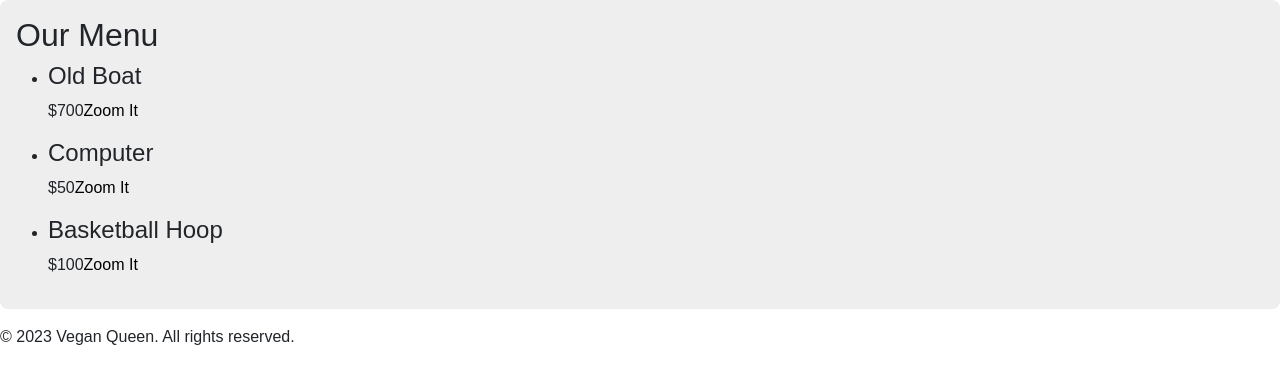
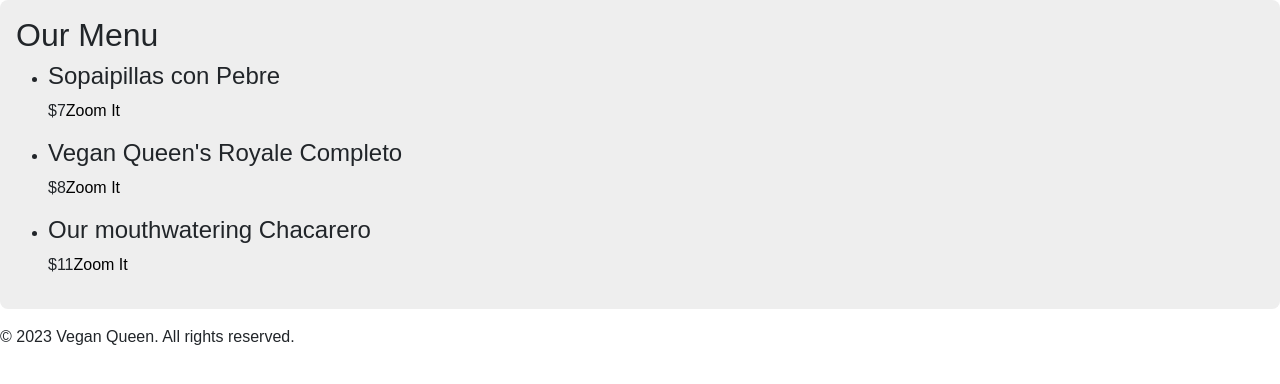
Before and after one commit to MariferVL/VQueen, an Angular app: page /menu in a window 1280 px wide. Shown: the top 384 px of the page. Built offline with nearby package versions, Linux system fonts and the light colour scheme.

Commit message:
fake data adapted for visual testing purposes

```diff
--- a/src/app/fake-data.ts
+++ b/src/app/fake-data.ts
@@ -2,34 +2,23 @@ import { Menu } from './types';
 
 export const fakeMenu: Menu[] = [{
     id: '123',
-    name: 'Old Boat',
-    description: 'A very old boat. Bargain price',
-    price: 700,
+    name: 'Sopaipillas con Pebre',
+    description: "Sopaipillas con Pebre offers a regal combination of warm, golden sopaipillas and a vibrant salsa. The crispness of the sopaipillas paired with the zesty pebre creates a delightfully royal snack.",
+    ingredients: ["sopaipillas", "pebre salsa (tomatoes, onions, cilantro, garlic, spices)"],
+    allergens: ["gluten (from sopaipillas)"],
+    price: 7,
 }, {
     id: '345',
-    name: 'Computer',
-    description: 'From the 1990s, a classic!',
-    price: 50,
-}, {
+    name: `Vegan Queen's Royale Completo`,
+    description: `Indulging in a Vegan Completo is a delight fit for royalty. This plant-based rendition of the classic Completo is a true culinary masterpiece. With a foundation of a soft, warm bun, it embraces a medley of delightful ingredients. Creamy avocado spread, savory plant-based sausage, tangy mayonnaise or vegannaise, juicy tomato slices, zesty ketchup, and a delightful crunch of sauerkraut come together in perfect harmony. Each bite offers a symphony of flavors that will leave you feeling satisfied and amazed. Experience the regal pleasure of a Vegan Completo, where compassion meets culinary excellence.`,
+    ingredients: ["avocado", "vegan sausage", "mayonnaise or vegannaise", "tomato", "ketchup", "sauerkraut"],
+    allergens: ["soy (tofu or tempeh)"],
+    price: 8,
+},{
     id: '456',
-    name: 'Basketball Hoop',
-    description: 'Good condition, free delivery',
-    price: 100,
+    name: 'Our mouthwatering Chacarero',
+    description: "Indulging in a Vegan Chacarero is embarking on a regal journey of flavors. Grilled vegetables, seasoned tofu or tempeh, greens, vegan mayo, and homemade salsa elevate this sandwich to greatness.",
+    ingredients: ["grilled vegetables", "seasoned tofu or tempeh", "greens", "vegan mayo", "homemade salsa"],
+    allergens: ["soy (if using tofu or tempeh)"],
+    price: 11,
 }];
-
-export const fakeMyMenu: Menu[] = [{
-    id: '789',
-    name: 'Bicycle',
-    description: 'Bright blue, very fast',
-    price: 75,
-}, {
-    id: '234',
-    name: 'Electric Guitar',
-    description: 'Needs new strings, but otherwise in very good condition',
-    price: 99,
-}, {
-    id: '987',
-    name: 'Playstation',
-    description: 'Old playstation, still works though',
-    price: 75,
-}];
--- a/src/app/types.ts
+++ b/src/app/types.ts
@@ -2,5 +2,7 @@ export interface Menu {
     id: string,
     name: string,
     description: string,
+    ingredients: string[],
+    allergens: string[],
     price: number,
 }
```
